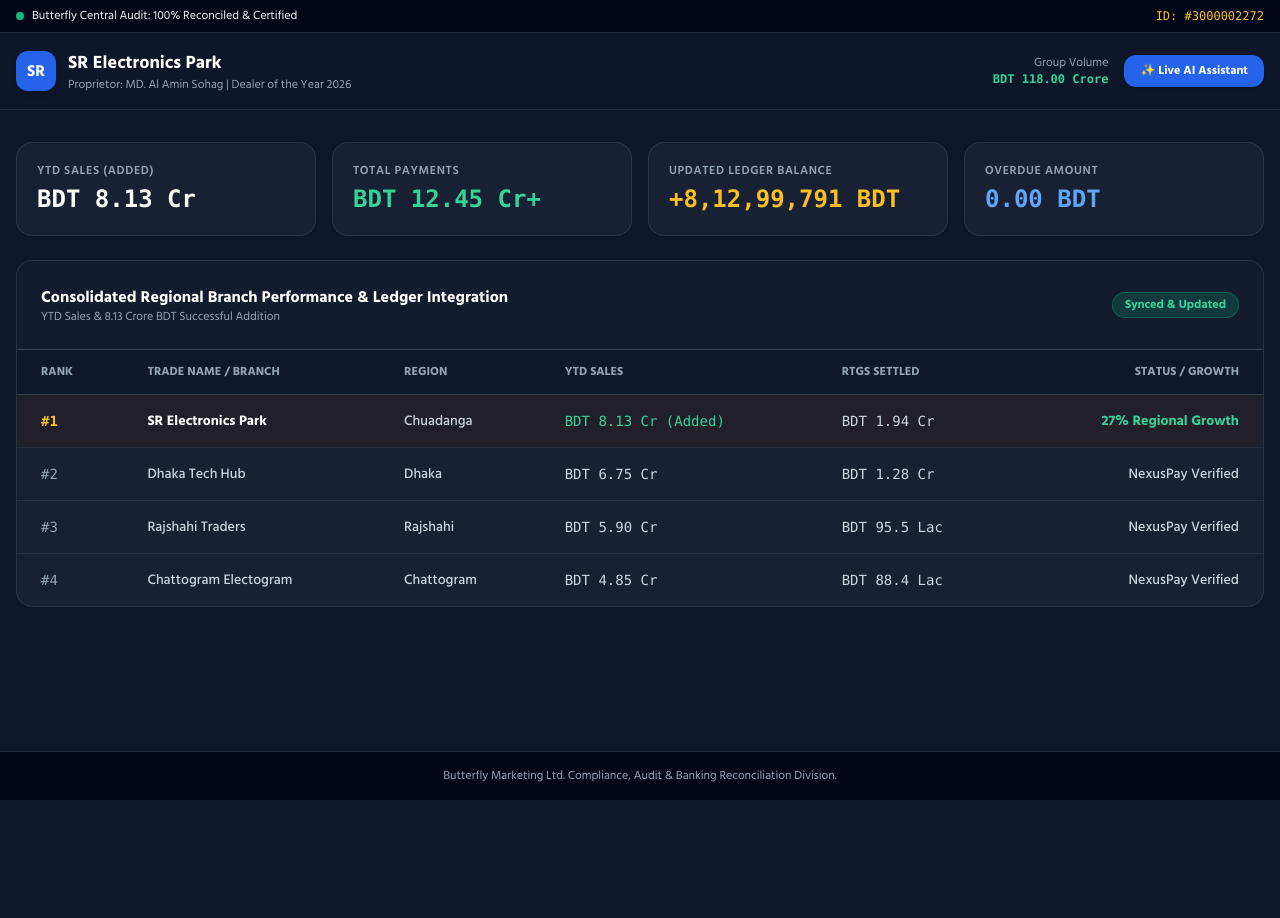
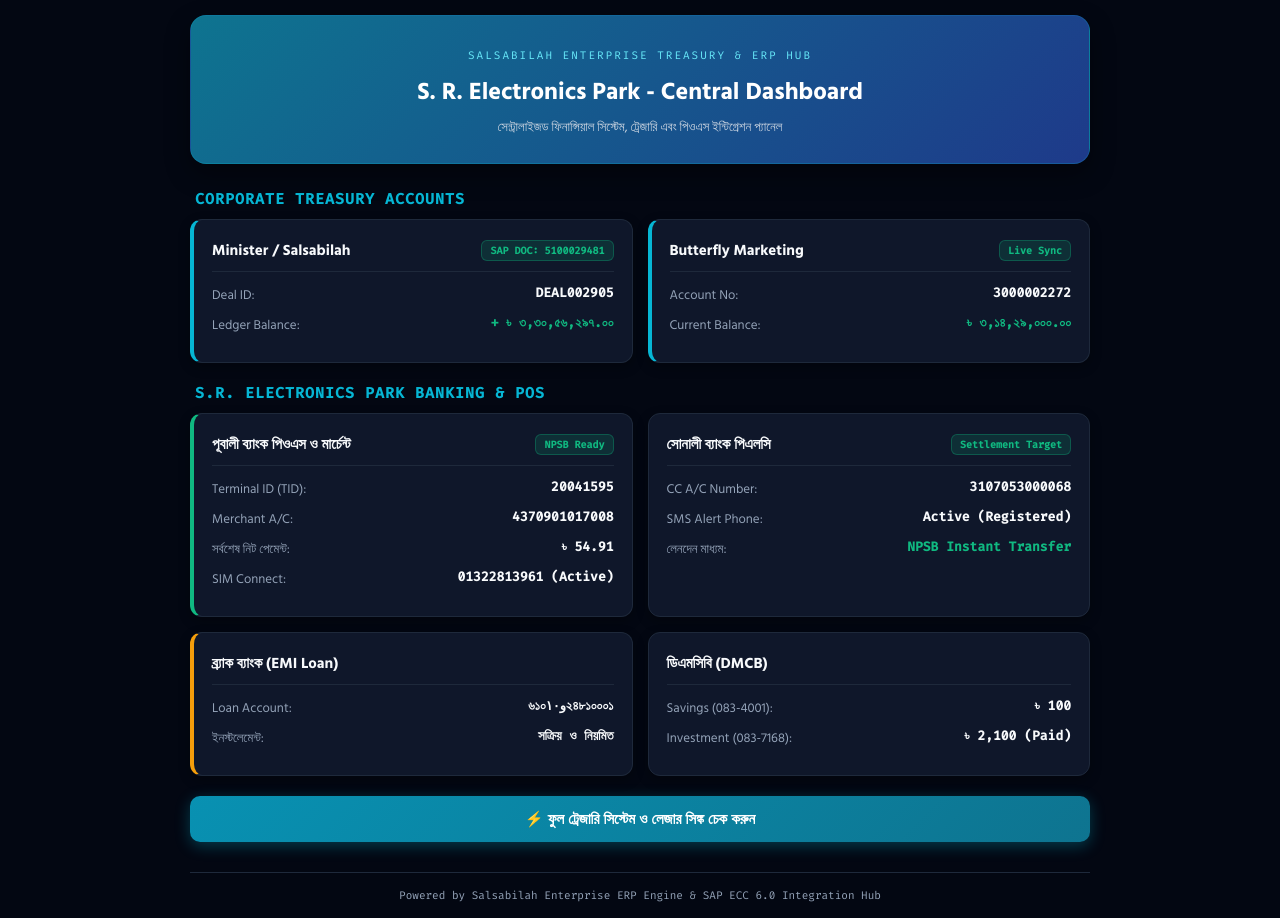
Before and after one commit to alaminsohagofficial/sr-electronics-park, a plain HTML site: page index.html in a window 1280 px wide. Before the commit the page ends 800 px from the top, so only its background shows below. Drawn offline with nearby package versions, Linux system fonts and the light colour scheme.

Commit message:
Update index.html

```diff
--- a/index.html
+++ b/index.html
@@ -3,209 +3,220 @@
 <head>
 <meta charset="UTF-8">
 <meta name="viewport" content="width=device-width, initial-scale=1.0">
-    <title>SR Electronics Park | Ledger Portal & Audit Certificate 2026</title>
-    <script src="https://cdn.tailwindcss.com"></script>
-    <link href="https://fonts.googleapis.com/css2?family=Hind+Siliguri:wght@300;400;500;600;700&family=JetBrains+Mono:wght@400;700&display=swap" rel="stylesheet">
+<title>Salsabilah Enterprise & S.R. Electronics Park - Unified Treasury Hub</title>
+<link href="https://fonts.googleapis.com/css2?family=Hind+Siliguri:wght@400;500;600;700&family=Inter:wght@400;500;600;700&family=Fira+Code:wght@400;500&display=swap" rel="stylesheet">
 <style>
-        body { font-family: 'Hind Siliguri', sans-serif; }
-        .font-mono { font-family: 'JetBrains Mono', monospace; }
+:root {
+--bg-dark: #030712;
+--card-bg: #0f172a;
+--accent: #06b6d4;
+--success: #10b981;
+--warning: #f59e0b;
+--text-main: #f8fafc;
+--text-muted: #94a3b8;
+--border-color: #1e293b;
+}
+body {
+font-family: 'Hind Siliguri', Inter, sans-serif;
+background-color: var(--bg-dark);
+color: var(--text-main);
+margin: 0;
+padding: 15px;
+min-height: 100vh;
+}
+.container {
+max-width: 900px;
+margin: 0 auto;
+}
+.header {
+background: linear-gradient(135deg, #0e7490, #1e3a8a);
+padding: 25px;
+border-radius: 16px;
+text-align: center;
+margin-bottom: 25px;
+box-shadow: 0 10px 25px rgba(0,0,0,0.4);
+border: 1px solid rgba(6, 182, 212, 0.2);
+}
+.header span {
+font-family: 'Fira Code', monospace;
+font-size: 11px;
+letter-spacing: 2px;
+color: #67e8f9;
+text-transform: uppercase;
+}
+.header h1 { margin: 5px 0 0; font-size: 24px; color: #fff; }
+.header p { margin: 5px 0 0; font-size: 13px; color: #cbd5e1; }
+.section-title {
+font-size: 15px;
+font-weight: bold;
+color: var(--accent);
+margin: 20px 0 10px 5px;
+font-family: 'Fira Code', monospace;
+text-transform: uppercase;
+letter-spacing: 1px;
+}
+.grid-2 {
+display: grid;
+grid-template-columns: 1fr;
+gap: 15px;
+}
+@media(min-width: 640px) {
+.grid-2 { grid-template-columns: repeat(2, 1fr); }
+}
+.card {
+background: var(--card-bg);
+border-radius: 12px;
+padding: 18px;
+box-shadow: 0 4px 12px rgba(0,0,0,0.3);
+border: 1px solid var(--border-color);
+transition: transform 0.2s, border-color 0.2s;
+}
+.card:hover {
+transform: translateY(-2px);
+border-color: rgba(6, 182, 212, 0.4);
+}
+.card.pos { border-left: 4px solid var(--success); }
+.card.corp { border-left: 4px solid var(--accent); }
+.card.loan { border-left: 4px solid var(--warning); }
+.card-title {
+font-size: 15px;
+font-weight: bold;
+margin-bottom: 12px;
+display: flex;
+justify-content: space-between;
+align-items: center;
+border-bottom: 1px solid var(--border-color);
+padding-bottom: 8px;
+}
+.row {
+display: flex;
+justify-content: space-between;
+font-size: 13px;
+margin-bottom: 8px;
+}
+.label { color: var(--text-muted); }
+.value { font-weight: bold; color: var(--text-main); font-family: 'Fira Code', monospace; }
+.badge {
+background: rgba(16, 185, 129, 0.15);
+color: var(--success);
+padding: 3px 8px;
+border-radius: 6px;
+font-size: 10px;
+font-family: 'Fira Code', monospace;
+border: 1px solid rgba(16, 185, 129, 0.3);
+}
+.action-btn {
+background: linear-gradient(135deg, #0891b2, #0e7490);
+color: white;
+border: none;
+width: 100%;
+padding: 14px;
+border-radius: 10px;
+font-size: 15px;
+font-weight: bold;
+cursor: pointer;
+margin-top: 20px;
+box-shadow: 0 4px 15px rgba(6, 182, 212, 0.3);
+transition: opacity 0.2s;
+}
+.action-btn:active { transform: scale(0.98); }
+#system-status {
+text-align: center;
+font-size: 13px;
+color: var(--warning);
+margin-top: 12px;
+font-family: 'Fira Code', monospace;
+}
+.footer {
+text-align: center;
+font-size: 11px;
+color: var(--text-muted);
+margin-top: 30px;
+border-top: 1px solid var(--border-color);
+padding-top: 15px;
+font-family: 'Fira Code', monospace;
+}
 </style>
 </head>
-<body class="bg-slate-900 text-slate-100 min-h-screen flex flex-col antialiased">
-
-    <!-- Top Status Bar -->
-    <div class="bg-slate-950 border-b border-slate-800 text-xs py-2 px-4">
-        <div class="max-w-7xl mx-auto flex justify-between items-center">
-            <div class="flex items-center space-x-2">
-                <span class="w-2 h-2 rounded-full bg-emerald-500 animate-ping"></span>
-                <span>Butterfly Central Audit: 100% Reconciled & Certified</span>
+<body>
+<div class="container">
+<div class="header">
+<span>Salsabilah Enterprise Treasury & ERP Hub</span>
+<h1>S. R. Electronics Park - Central Dashboard</h1>
+<p>সেন্ট্রালাইজড ফিনান্সিয়াল সিস্টেম, ট্রেজারি এবং পিওএস ইন্টিগ্রেশন প্যানেল</p>
 </div>
-            <div class="font-mono text-amber-400">ID: #3000002272</div>
+<!-- Corporate Accounts -->
+<div class="section-title">Corporate Treasury Accounts</div>
+<div class="grid-2">
+<div class="card corp">
+<div class="card-title">
+Minister / Salsabilah
+<span class="badge">SAP DOC: 5100029481</span>
+</div>
+<div class="row"><span class="label">Deal ID:</span><span class="value">DEAL002905</span></div>
+<div class="row"><span class="label">Ledger Balance:</span><span class="value" style="color: var(--success);">+ ৳ ৩,৩০,৫৬,২৯৭.০০</span></div>
+</div>
+<div class="card corp">
+<div class="card-title">
+Butterfly Marketing
+<span class="badge">Live Sync</span>
+</div>
+<div class="row"><span class="label">Account No:</span><span class="value">3000002272</span></div>
+<div class="row"><span class="label">Current Balance:</span><span class="value" style="color: var(--success);">৳ ৩,১৪,২৯,০০০.০০</span></div>
 </div>
 </div>
-
-    <!-- Header Section -->
-    <header class="bg-slate-900/90 border-b border-slate-800 sticky top-0 z-50 backdrop-blur">
-        <div class="max-w-7xl mx-auto px-4 py-4 flex flex-col md:flex-row justify-between items-center gap-4">
-            <div class="flex items-center space-x-3">
-                <div class="w-10 h-10 bg-blue-600 rounded-xl flex items-center justify-center font-bold text-white shadow-md">SR</div>
-                <div>
-                    <h1 class="text-lg font-bold text-white">SR Electronics Park</h1>
-                    <p class="text-xs text-slate-400">Proprietor: MD. Al Amin Sohag | Dealer of the Year 2026</p>
+<!-- S.R. Electronics Park Local Banking & POS -->
+<div class="section-title">S.R. Electronics Park Banking & POS</div>
+<div class="grid-2">
+<!-- Pubali Bank POS -->
+<div class="card pos">
+<div class="card-title">
+পূবালী ব্যাংক পিওএস ও মার্চেন্ট
+<span class="badge">NPSB Ready</span>
+</div>
+<div class="row"><span class="label">Terminal ID (TID):</span><span class="value">20041595</span></div>
+<div class="row"><span class="label">Merchant A/C:</span><span class="value">4370901017008</span></div>
+<div class="row"><span class="label">সর্বশেষ নিট পেমেন্ট:</span><span class="value">৳ 54.91</span></div>
+<div class="row"><span class="label">SIM Connect:</span><span class="value">01322813961 (Active)</span></div>
+</div>
+<!-- Sonali Bank CC -->
+<div class="card">
+<div class="card-title">
+সোনালী ব্যাংক পিএলসি
+<span class="badge">Settlement Target</span>
+</div>
+<div class="row"><span class="label">CC A/C Number:</span><span class="value">3107053000068</span></div>
+<div class="row"><span class="label">SMS Alert Phone:</span><span class="value">Active (Registered)</span></div>
+<div class="row"><span class="label">লেনদেন মাধ্যম:</span><span class="value" style="color: var(--success);">NPSB Instant Transfer</span></div>
+</div>
+<!-- Brac Bank Loan -->
+<div class="card loan">
+<div class="card-title">ব্র্যাক ব্যাংক (EMI Loan)</div>
+<div class="row"><span class="label">Loan Account:</span><span class="value">৬১০۱۰‌و২৪৮১০০০১</span></div>
+<div class="row"><span class="label">ইনস্টলেমেন্ট:</span><span class="value">সক্রিয় ও নিয়মিত</span></div>
+</div>
+<!-- DMCB Account -->
+<div class="card">
+<div class="card-title">ডিএমসিবি (DMCB)</div>
+<div class="row"><span class="label">Savings (083-4001):</span><span class="value">৳ 100</span></div>
+<div class="row"><span class="label">Investment (083-7168):</span><span class="value">৳ 2,100 (Paid)</span></div>
 </div>
 </div>
-            <div class="flex items-center gap-4">
-                <div class="text-right text-xs">
-                    <p class="text-slate-400">Group Volume</p>
-                    <p class="font-mono font-bold text-emerald-400">BDT 118.00 Crore</p>
-                </div>
-                <button onclick="toggleAiModal()" class="bg-blue-600 hover:bg-blue-500 text-white px-4 py-2 rounded-xl text-xs font-bold transition flex items-center gap-2 shadow">
-                    <span>✨ Live AI Assistant</span>
-                </button>
+<button class="action-btn" onclick="executeSyncProcess()">⚡ ফুল ট্রেজারি সিস্টেম ও লেজার সিঙ্ক চেক করুন</button>
+<div id="system-status"></div>
+<div class="footer">
+Powered by Salsabilah Enterprise ERP Engine & SAP ECC 6.0 Integration Hub
 </div>
 </div>
-    </header>
-
-    <!-- Main Content Area -->
-    <main class="max-w-7xl mx-auto px-4 py-8 flex-grow w-full space-y-6">
-
-        <!-- Summary Cards Grid -->
-        <div class="grid grid-cols-1 md:grid-cols-4 gap-4">
-            <div class="bg-slate-800/60 border border-slate-700/60 p-5 rounded-2xl shadow-sm">
-                <p class="text-xs text-slate-400 font-semibold uppercase tracking-wider">YTD Sales (Added)</p>
-                <h3 class="text-2xl font-bold font-mono text-white mt-1">BDT 8.13 Cr</h3>
-            </div>
-            <div class="bg-slate-800/60 border border-slate-700/60 p-5 rounded-2xl shadow-sm">
-                <p class="text-xs text-slate-400 font-semibold uppercase tracking-wider">Total Payments</p>
-                <h3 class="text-2xl font-bold font-mono text-emerald-400 mt-1">BDT 12.45 Cr+</h3>
-            </div>
-            <div class="bg-slate-800/60 border border-slate-700/60 p-5 rounded-2xl shadow-sm">
-                <p class="text-xs text-slate-400 font-semibold uppercase tracking-wider">Updated Ledger Balance</p>
-                <h3 class="text-2xl font-bold font-mono text-amber-400 mt-1">+8,12,99,791 BDT</h3>
-            </div>
-            <div class="bg-slate-800/60 border border-slate-700/60 p-5 rounded-2xl shadow-sm">
-                <p class="text-xs text-slate-400 font-semibold uppercase tracking-wider">Overdue Amount</p>
-                <h3 class="text-2xl font-bold font-mono text-blue-400 mt-1">0.00 BDT</h3>
-            </div>
-        </div>
-
-        <!-- Consolidated Regional Branch Performance -->
-        <div class="bg-slate-800/60 border border-slate-700/60 rounded-2xl overflow-hidden shadow-sm">
-            <div class="p-6 border-b border-slate-700 bg-slate-900/50 flex justify-between items-center">
-                <div>
-                    <h3 class="text-base font-bold text-white">Consolidated Regional Branch Performance & Ledger Integration</h3>
-                    <p class="text-xs text-slate-400">YTD Sales & 8.13 Crore BDT Successful Addition</p>
-                </div>
-                <span class="bg-emerald-500/20 text-emerald-400 text-xs font-bold px-3 py-1 rounded-full border border-emerald-500/30">Synced & Updated</span>
-            </div>
-            <div class="overflow-x-auto">
-                <table class="w-full text-left text-sm text-slate-300">
-                    <thead class="bg-slate-900 text-slate-400 uppercase text-xs font-bold border-b border-slate-700">
-                        <tr>
-                            <th class="px-6 py-3.5">Rank</th>
-                            <th class="px-6 py-3.5">Trade Name / Branch</th>
-                            <th class="px-6 py-3.5">Region</th>
-                            <th class="px-6 py-3.5">YTD Sales</th>
-                            <th class="px-6 py-3.5">RTGS Settled</th>
-                            <th class="px-6 py-3.5 text-right">Status / Growth</th>
-                        </tr>
-                    </thead>
-                    <tbody class="divide-y divide-slate-700/50 font-medium">
-                        <tr class="bg-amber-950/20 hover:bg-slate-700/30">
-                            <td class="px-6 py-4 font-mono font-bold text-amber-400">#1</td>
-                            <td class="px-6 py-4 font-bold text-white">SR Electronics Park</td>
-                            <td class="px-6 py-4">Chuadanga</td>
-                            <td class="px-6 py-4 font-mono text-emerald-400">BDT 8.13 Cr (Added)</td>
-                            <td class="px-6 py-4 font-mono">BDT 1.94 Cr</td>
-                            <td class="px-6 py-4 text-right font-bold text-emerald-400">27% Regional Growth</td>
-                        </tr>
-                        <tr class="hover:bg-slate-700/30">
-                            <td class="px-6 py-4 font-mono text-slate-400">#2</td>
-                            <td class="px-6 py-4">Dhaka Tech Hub</td>
-                            <td class="px-6 py-4">Dhaka</td>
-                            <td class="px-6 py-4 font-mono">BDT 6.75 Cr</td>
-                            <td class="px-6 py-4 font-mono">BDT 1.28 Cr</td>
-                            <td class="px-6 py-4 text-right text-slate-300">NexusPay Verified</td>
-                        </tr>
-                        <tr class="hover:bg-slate-700/30">
-                            <td class="px-6 py-4 font-mono text-slate-400">#3</td>
-                            <td class="px-6 py-4">Rajshahi Traders</td>
-                            <td class="px-6 py-4">Rajshahi</td>
-                            <td class="px-6 py-4 font-mono">BDT 5.90 Cr</td>
-                            <td class="px-6 py-4 font-mono">BDT 95.5 Lac</td>
-                            <td class="px-6 py-4 text-right text-slate-300">NexusPay Verified</td>
-                        </tr>
-                        <tr class="hover:bg-slate-700/30">
-                            <td class="px-6 py-4 font-mono text-slate-400">#4</td>
-                            <td class="px-6 py-4">Chattogram Electogram</td>
-                            <td class="px-6 py-4">Chattogram</td>
-                            <td class="px-6 py-4 font-mono">BDT 4.85 Cr</td>
-                            <td class="px-6 py-4 font-mono">BDT 88.4 Lac</td>
-                            <td class="px-6 py-4 text-right text-slate-300">NexusPay Verified</td>
-                        </tr>
-                    </tbody>
-                </table>
-            </div>
-        </div>
-
-    </main>
-
-    <!-- AI Assistant Floating / Modal Drawer -->
-    <div id="ai-modal" class="fixed inset-0 bg-slate-950/80 backdrop-blur-sm z-50 hidden flex items-center justify-center p-4">
-        <div class="bg-slate-900 border border-slate-700 w-full max-w-lg rounded-2xl flex flex-col h-[500px] shadow-2xl overflow-hidden">
-            <div class="p-4 bg-slate-950 border-b border-slate-800 flex justify-between items-center">
-                <div class="flex items-center gap-2">
-                    <span class="w-3 h-3 rounded-full bg-emerald-500 animate-pulse"></span>
-                    <h3 class="text-sm font-bold text-white">Gemini AI Audit & Ledger Assistant</h3>
-                </div>
-                <button onclick="toggleAiModal()" class="text-slate-400 hover:text-white font-bold px-2">✕</button>
-            </div>
-            <div id="ai-chat-box" class="flex-grow p-4 overflow-y-auto space-y-3 text-xs">
-                <div class="bg-slate-800 p-3 rounded-xl text-slate-300">
-                    হ্যালো! ৮.১৩ কোটি টাকা (৮,১৩,০০,০০০ BDT) সেলস অ্যামাউন্ট লেজারের সাথে সফলভাবে যোগ করা হয়েছে। বর্তমান আপডেটকৃত ব্যালেন্স +৮,১২,৯৯,৭৯১ বিডিটি।
-                </div>
-            </div>
-            <div class="p-3 bg-slate-950 border-t border-slate-800 flex gap-2">
-                <input type="text" id="ai-input" placeholder="যেমন: নতুন ব্যালেন্স কত?" class="flex-grow bg-slate-800 border border-slate-700 rounded-xl px-3 py-2 text-xs text-white focus:outline-none focus:border-blue-500" onkeypress="if(event.key === 'Enter') sendQueryToGemini()">
-                <button onclick="sendQueryToGemini()" class="bg-blue-600 hover:bg-blue-500 text-white px-4 py-2 rounded-xl text-xs font-bold">সেন্ড</button>
-            </div>
-        </div>
-    </div>
-
-    <!-- Footer -->
-    <footer class="bg-slate-950 text-slate-400 py-4 text-center text-xs border-t border-slate-800">
-        <p>Butterfly Marketing Ltd. Compliance, Audit & Banking Reconciliation Division.</p>
-    </footer>
-
 <script>
-        const apiKey = typeof __api_key !== 'undefined' ? __api_key : "";
-
-        function toggleAiModal() {
-            const modal = document.getElementById('ai-modal');
-            modal.classList.toggle('hidden');
-        }
-
-        async function sendQueryToGemini() {
-            const input = document.getElementById('ai-input');
-            const chatBox = document.getElementById('ai-chat-box');
-            const query = input.value.trim();
-            if(!query) return;
-
-            chatBox.innerHTML += `<div class="bg-blue-600/30 border border-blue-500/30 p-3 rounded-xl text-white text-right ml-8">${query}</div>`;
-            input.value = '';
-            chatBox.scrollTop = chatBox.scrollHeight;
-
-            const loadingId = 'loading-' + Date.now();
-            chatBox.innerHTML += `<div id="${loadingId}" class="bg-slate-800 p-3 rounded-xl text-slate-400 mr-8 animate-pulse">হিসাব বিশ্লেষণ করা হচ্ছে...</div>`;
-            chatBox.scrollTop = chatBox.scrollHeight;
-
-            const systemPrompt = "You are an official AI Assistant for Butterfly Marketing Ltd. 2026 Audit. SR Electronics Park (ID: 3000002272) added YTD Sales of BDT 8.13 Crore (81,300,000 BDT). The updated closing balance after adding this is +8,12,99,791 BDT. Answer accurately in Bengali.";
-
-            try {
-                let aiReply = "";
-                if (!apiKey) {
-                    await new Promise(r => setTimeout(r, 800));
-                    aiReply = "৮.১৩ কোটি টাকা সেলস এন্ট্রি যোগ করার পর আপনার লেজারের আপডেটকৃত ক্লোজিং ব্যালেন্স দাঁড়িয়েছে +৮,১২,৯৯,৭৯১ বিডিটি।";
-                } else {
-                    const res = await fetch(`https://generativelanguage.googleapis.com/v1beta/models/gemini-2.5-flash-preview-09-2025:generateContent?key=${apiKey}`, {
-                        method: 'POST',
-                        headers: { 'Content-Type': 'application/json' },
-                        body: JSON.stringify({
-                            contents: [{ parts: [{ text: query }] }],
-                            systemInstruction: { parts: [{ text: systemPrompt }] }
-                        })
-                    });
-                    const data = await res.json();
-                    aiReply = data.candidates?.[0]?.content?.parts?.[0]?.text || "হিসাব সংরক্ষিত রয়েছে।";
-                }
-
-                document.getElementById(loadingId).remove();
-                chatBox.innerHTML += `<div class="bg-slate-800 border border-slate-700 p-3 rounded-xl text-slate-200 mr-8 leading-relaxed">${aiReply}</div>`;
-            } catch (error) {
-                document.getElementById(loadingId).remove();
-                chatBox.innerHTML += `<div class="bg-red-900/30 border border-red-500/30 p-3 rounded-xl text-red-300 mr-8">সংযোগ ত্রুটি ঘটেছে।</div>`;
-            }
-            chatBox.scrollTop = chatBox.scrollHeight;
+function executeSyncProcess() {
+const box = document.getElementById('system-status');
+box.style.color = "var(--accent)";
+box.innerHTML = "🔄 SAP লেজার ও পূবালী-সোনালী ব্যাংক নেটওয়ার্ক সিঙ্ক করা হচ্ছে...";
+setTimeout(() => {
+box.style.color = "var(--success)";
+box.innerHTML = "✨ সফল! সমস্ত ব্যাংক অ্যাকাউন্ট, কর্পোরেট লেজার এবং পিওএস ডাটা আপডেট হয়েছে।";
+}, 1500);
 }
 </script>
 </body>
```
Lines whose indentation alone changed are shown as unchanged.
